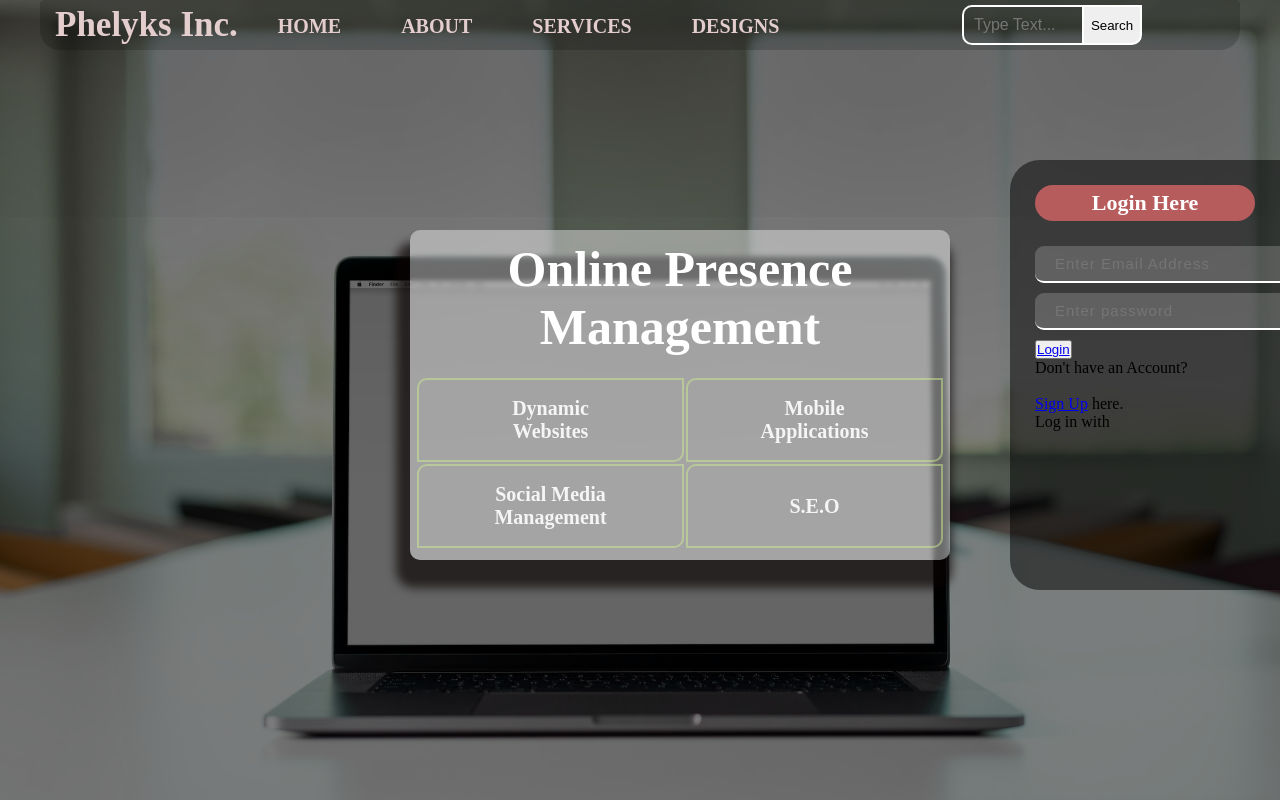
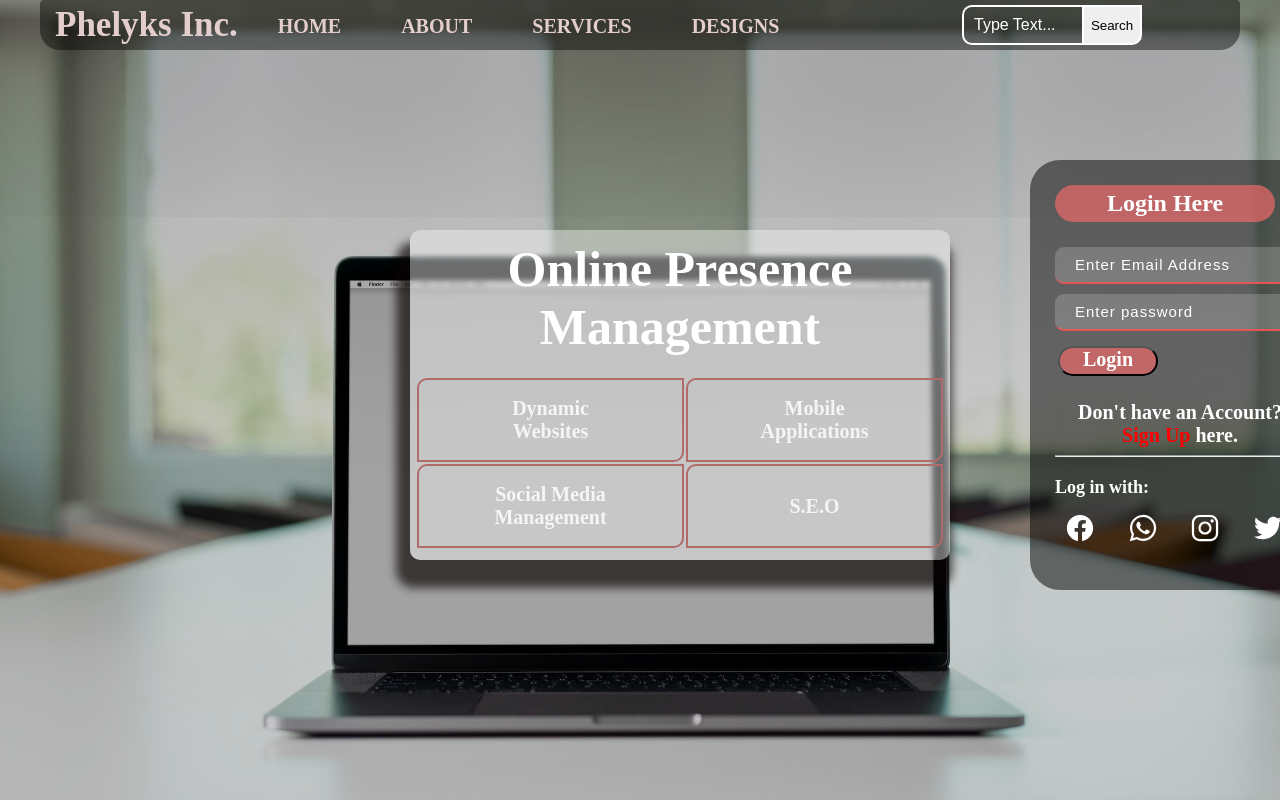
Before and after one commit to Phelyks/ReplicaOfPreviousProject, a plain HTML site: page index.html in a window 1280 px wide. Shown: the top 800 px of the page. Drawn offline with nearby package versions, Linux system fonts and the light colour scheme.

Commit message:
Oct 31 11:46

```diff
--- a/Assets/styles.css
+++ b/Assets/styles.css
@@ -5,7 +5,7 @@
 
 .main {
     width: 100%;
-    background: linear-gradient(to top, rgba(0,0,0,0.5)50%, rgba(0,0,0,0.5)50%), url('./Images/phelyksInc.jpeg');
+    background: linear-gradient(to top, rgba(0, 0, 0, 0.2)50%, rgba(0,0,0,0.2)50%), url('./Images/phelyksInc.jpeg');
     height: 100vh;
     background-position: center;
     background-size: cover;
@@ -18,7 +18,7 @@
 }
 
 .topbar {
-    background: rgba(3, 0, 0, 0.308);
+    background: rgba(3, 0, 0, 0.527);
     backdrop-filter: blur(2.5px);
     box-shadow: -6px 0px 400px 200px rgba(0,0,0,0.2);
     -webkit-backdrop-filter: blur(2.5px);
@@ -152,7 +152,7 @@
 
 .content table td {
     margin: 10px 10px 10px 110px;
-    border: 2px solid rgba(205, 235, 144, 0.507);
+    border: 2px solid rgb(177, 107, 107);
     border-radius: 10px 0px 10px 0px;
     height: 80px;
     width: auto;
@@ -167,7 +167,7 @@
     background: linear-gradient(to top, rgba(0, 0, 0, 0.5)50%,rgba(0, 0, 0, 0.5)50%);
     position: absolute;
     top: 160px;
-    left: 1010px;
+    left: 1030px;
     border-radius: 30px;
     padding: 25px;
 }
@@ -176,7 +176,7 @@
     width: 220px;
     text-align: center;
     color: white;
-    font-size: 22px;
+    font-size: 24px;
     background-color: rgba(230, 105, 105, 0.733);
     border-radius: 20px;
     margin: 0px 0px 25px 0px;
@@ -187,7 +187,7 @@
     width: 240px;
     height: 35px;
     background: rgba(245,245,245,0.2);
-    border-bottom: 2px solid white;
+    border-bottom: 2px solid rgb(228, 85, 85);
     border-top: none;
     border-left: none;
     border-right: none;
@@ -197,6 +197,78 @@
     color: white;
     font-size: 15px;
     letter-spacing: 1px;
+}
+
+.form input:focus{
+    outline: none;
+}
+
+::placeholder{
+    color: white;
+}
+
+.btnn {
+    width: 100px;
+    height: 30px;
+    text-align: center;
+    background-color: rgba(230, 105, 105, 0.733);
+    border-radius: 20px;
+    color: white;
+    font-size: 20px;
+    margin: 5px 0px 25px 3px;
+    padding: 0px 0px 5px 0px;
+    cursor: pointer;
+    transition: 0.4s ease;
+    font-family: 'Times New Roman';
+    font-weight: bold;
+}
+
+.btnn:hover {
+    background-color: rgb(238, 30, 30);
+    color: black;
+}
+
+.btnn a {
+    text-decoration: none;
+    color: white;
+}
+
+.form .link {
+    font-family: 'Times New Roman';
+    font-size: 20px;
+    text-align: center;
+    padding: 0px 0px 8px 0px;
+    color: white;
+    font-weight: bold;
+}
+
+.form .link a {
+    text-decoration: none;
+    color: red;
+}
+
+.form .liw {
+    color: white;
+    font-family: 'Times New Roman';
+    font-size: 18px;
+    padding: 20px 0px 0px 0px;
+    font-weight: bold;
+
+}
+
+.icons {
+    text-decoration: none;
+    color: white;
+    font-size: 30px;
+}
+
+.icons ion-icon {
+    color: white;
+    padding: 15px 15px 0px 10px;
+}
+
+.icons ion-icon:hover {
+    color: rgba(233, 2, 2, 0.733);
 }
 
 /* footer{
--- a/index.html
+++ b/index.html
@@ -33,9 +33,16 @@
             <input type="email" name="email" placeholder="Enter Email Address"> <br>
             <input type="password" placeholder="Enter password">
             <button class="btnn"><a href="#">Login</a></button>
-            <p class="link">Don't have an Account?</p><br>
-            <a href="#">Sign Up</a> here.
-            <p class="liw">Log in with</p>
+            <p class="link">Don't have an Account?<br>
+            <a href="#">Sign Up</a> here.</p>
+            <hr>
+            <p class="liw">Log in with:</p>
+            <div class="icons">
+                <a href="#" target="_blank"><ion-icon name="logo-facebook"></ion-icon></a>
+                <a href="https://api.whatsapp.com/send/?phone=254734696925&text&type=phone_number&app_absent=0"target="_blank"><ion-icon name="logo-whatsapp"></ion-icon></a>
+                <a href="#" target="_blank"><ion-icon name="logo-instagram"></ion-icon></a>
+                <a href="https://twitter.com/flexxmosh" target="_blank"><ion-icon name="logo-twitter"></ion-icon></a>
+            </div>
         </div>
         <div class="content">
             <h1>Online Presence <br> <span>Management</span></h1>
@@ -50,16 +57,7 @@
                 </tr>
             </table>
         </div>
-        <footer>
-            <div class="icons">
-                <a href="#"> <ion-icon name="logo-facebook"></ion-icon> </a>
-                <a href="#"> <ion-icon name="logo-" ></ion-icon> </a>
-                <a href="#"> <ion-icon name="logo-" ></ion-icon> </a>
-                <a href="#"> <ion-icon name="logo-" ></ion-icon> </a>
-            </div>
-        </footer>
     </div>
-
-
+    <script src="https://unpkg.com/ionicons@5.4.0/dist/ionicons.js"></script>
 </body>
 </html>
```
Also changed, not shown: Assets/index.js (+29 -0 lines).
